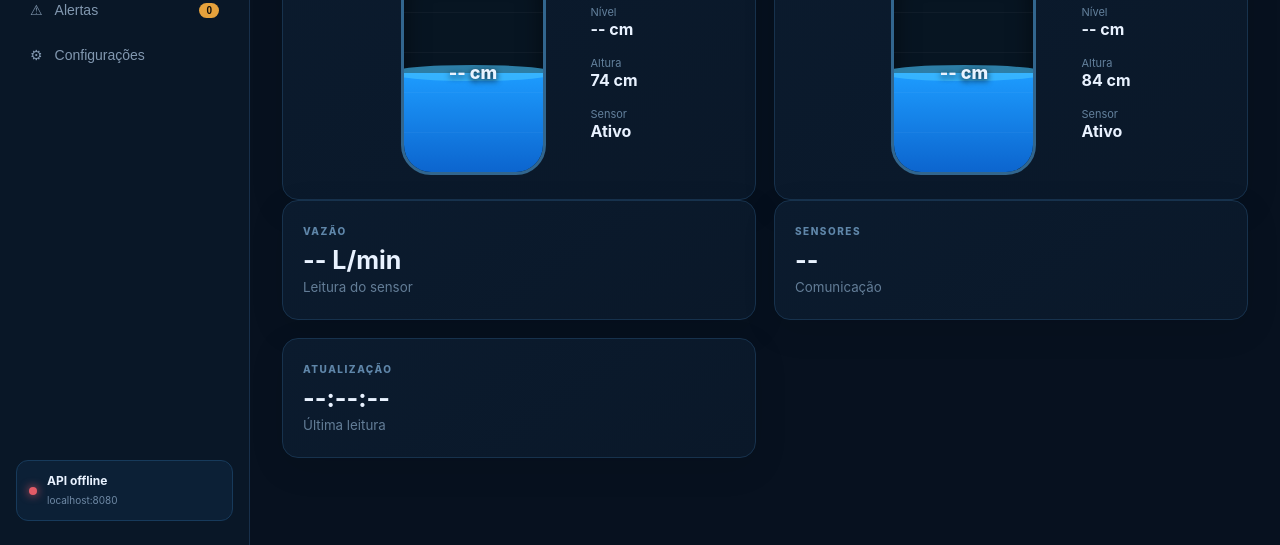
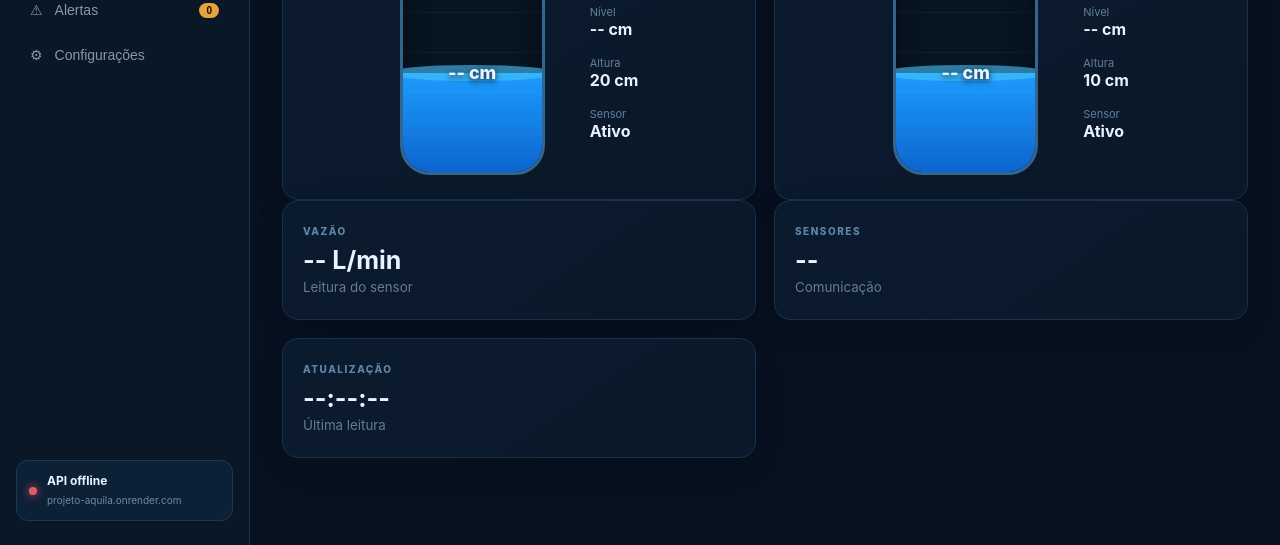
Before and after one commit to debora-e-manu/projeto-aquila, a website: page index.html in a window 1280 px wide. Shown: the part 255-800 px from the top of the page. Drawn offline with Linux system fonts and the light colour scheme; no server answers.

Commit message:
Update API URL and height values in index.html

```diff
--- a/index.html
+++ b/index.html
@@ -29,7 +29,7 @@
         <span class="status-dot" id="apiDot"></span>
         <div>
           <strong id="apiText">API conectando...</strong>
-          <small>localhost:8080</small>
+          <small>projeto-aquila.onrender.com</small>
         </div>
       </div>
     </div>
@@ -79,7 +79,7 @@
 
         <div>
           <span>Altura</span>
-          <strong>74 cm</strong>
+          <strong>20 cm</strong>
         </div>
 
         <div>
@@ -123,7 +123,7 @@
 
         <div>
           <span>Altura</span>
-          <strong>84 cm</strong>
+          <strong>10 cm</strong>
         </div>
 
         <div>
```
